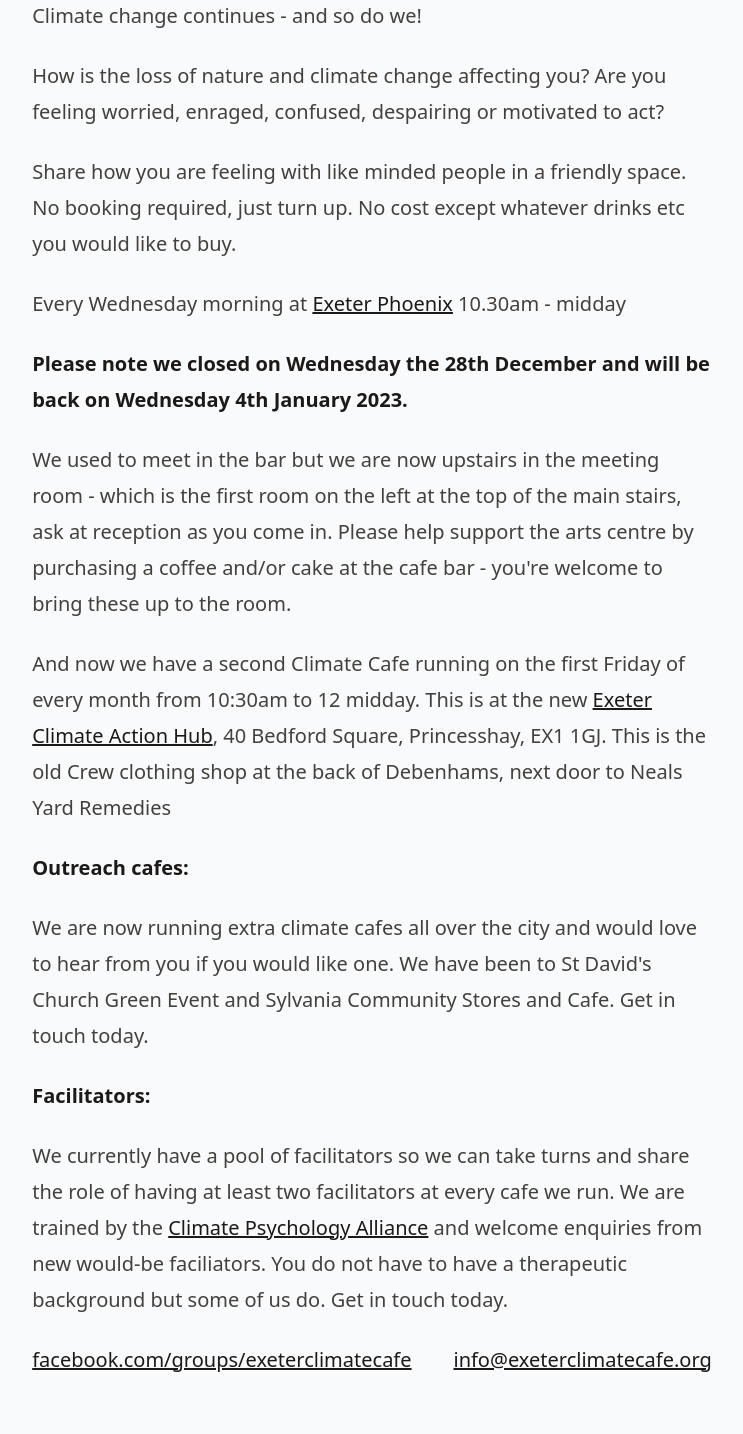
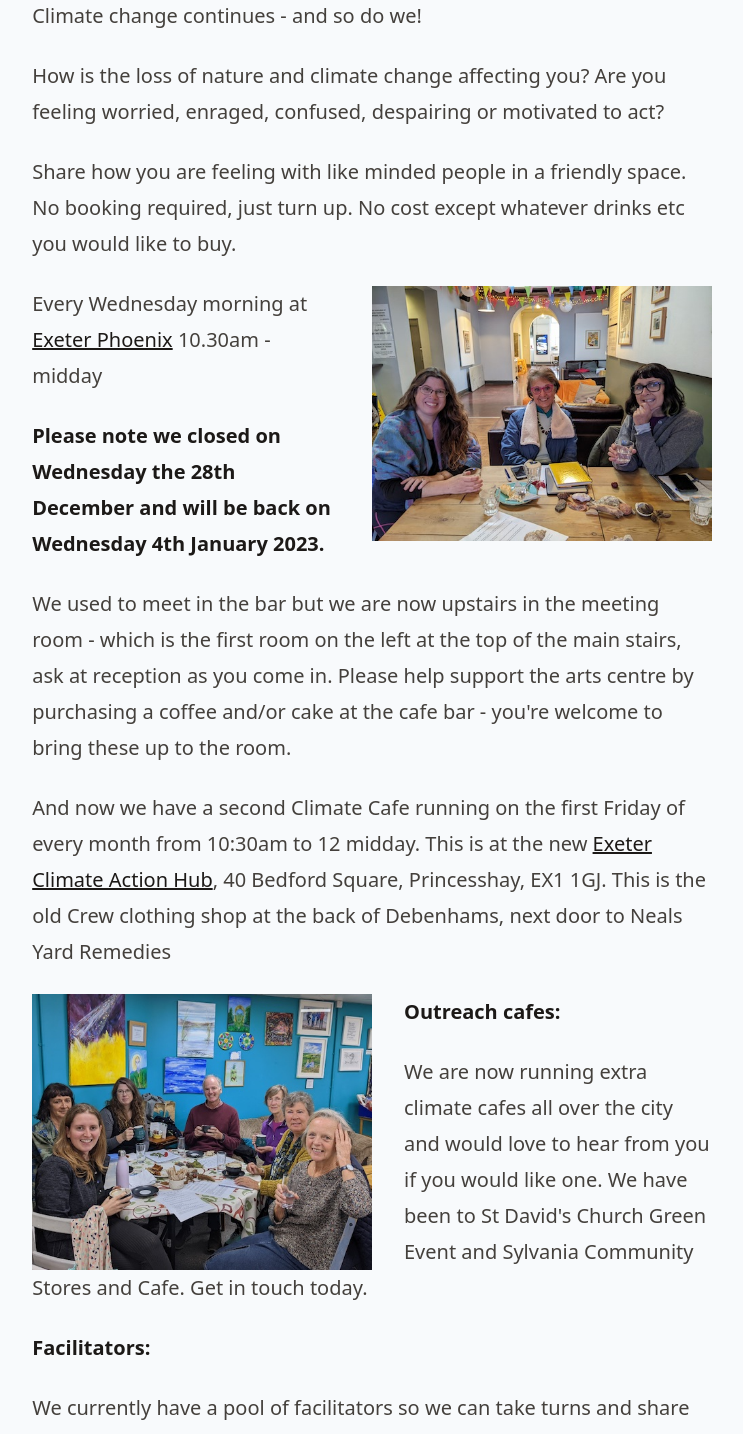
Before and after one commit to danielhpavey/exeterclimatecafe, a Next.js app: page / in a window 1280 px wide. Shown: the part 460-1894 px from the top of the page, without its empty margins (268-1011 px from the left). Built offline with nearby package versions, Linux system fonts and the light colour scheme.

Commit message:
Add content images

```diff
--- a/pages/index.js
+++ b/pages/index.js
@@ -37,6 +37,8 @@ export default function Home() {
         <p>Share how you are feeling with like minded people in a friendly space. No booking required, just turn up. No cost except whatever drinks etc you would like to buy.</p>
 
 
+        <img src="/exeter-climate-cafe-exeter-pheonix.jpg" alt="Exeter Climate Cafe at Exeter Pheonix" className="mx-auto md:float-right md:ml-8 md:max-w-[50%] md:mt-0 md:mb-0" />
+
 <p>Every Wednesday morning at <a href="https://exeterphoenix.org.uk/">Exeter Phoenix</a> 10.30am - midday</p>
 
 <p><strong>Please note we closed on Wednesday the 28th December and will be back on Wednesday 4th January 2023.</strong></p>
@@ -44,6 +46,8 @@ export default function Home() {
 <p>We used to meet in the bar but we are now upstairs in the meeting room - which is the first room on the left at the top of the main stairs, ask at reception as you come in. Please help support the arts centre by purchasing a coffee and/or cake at the cafe bar - you&apos;re welcome to bring these up to the room. </p>
 
 <p>And now we have a second Climate Cafe running on the first Friday of every month from 10:30am to 12 midday. This is at the new <a href="https://climateactionhubexeter.net/">Exeter Climate Action Hub</a>, 40 Bedford Square, Princesshay, EX1 1GJ. This is the old Crew clothing shop at the back of Debenhams, next door to Neals Yard Remedies</p>
+
+<img src="/exeter-climate-cafe-sylvania-community-stores.jpg" alt="Exeter Climate Cafe at Sylvania Community Stores and Cafe" className="mx-auto md:float-left md:mr-8 md:max-w-[50%] md:mt-0 md:mb-0" />
 
 <p><strong>Outreach cafes:</strong></p>
 
```
Also changed, not shown: public/exeter-climate-cafe-exeter-pheonix.jpg (added), public/exeter-climate-cafe-sylvania-community-stores.jpg (added).
